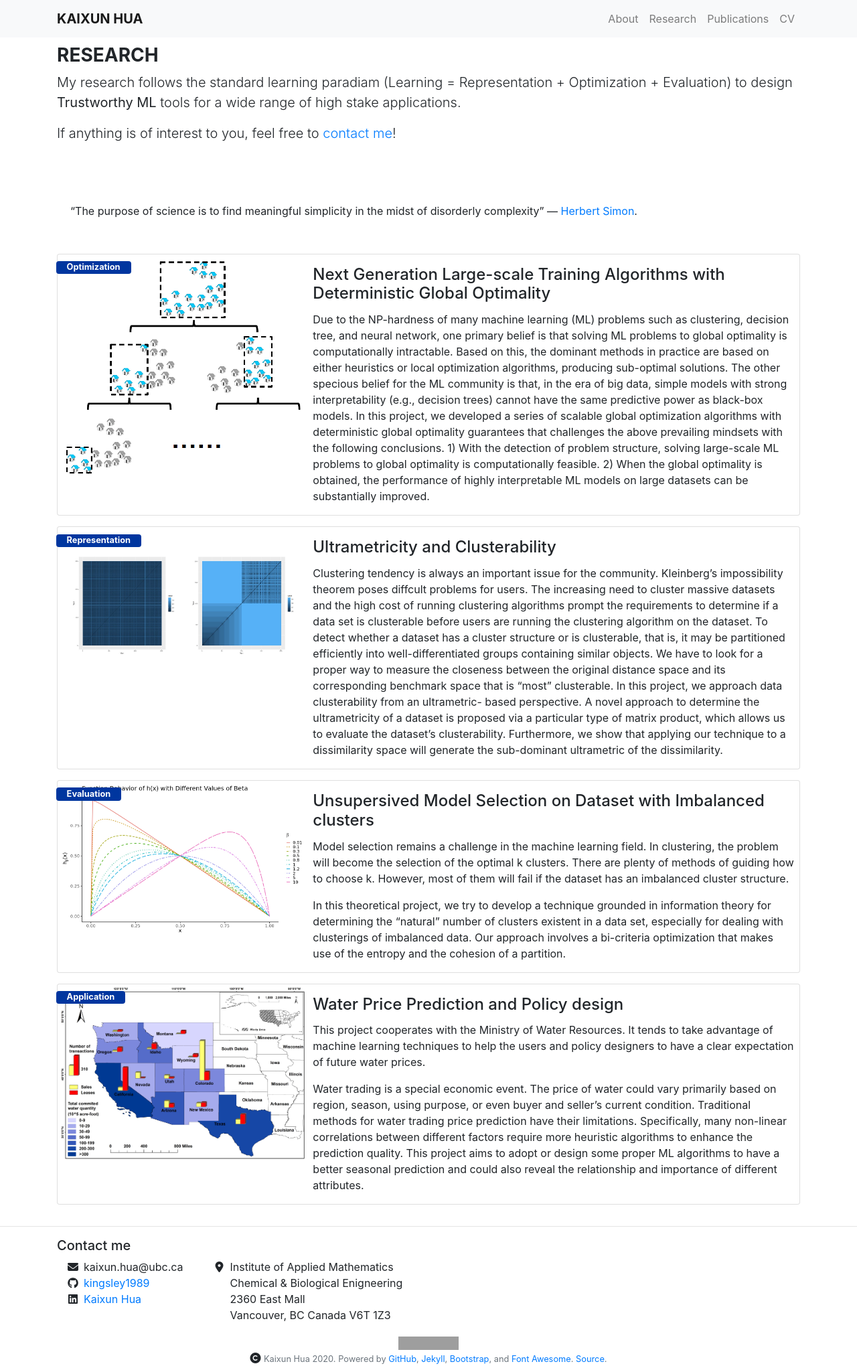
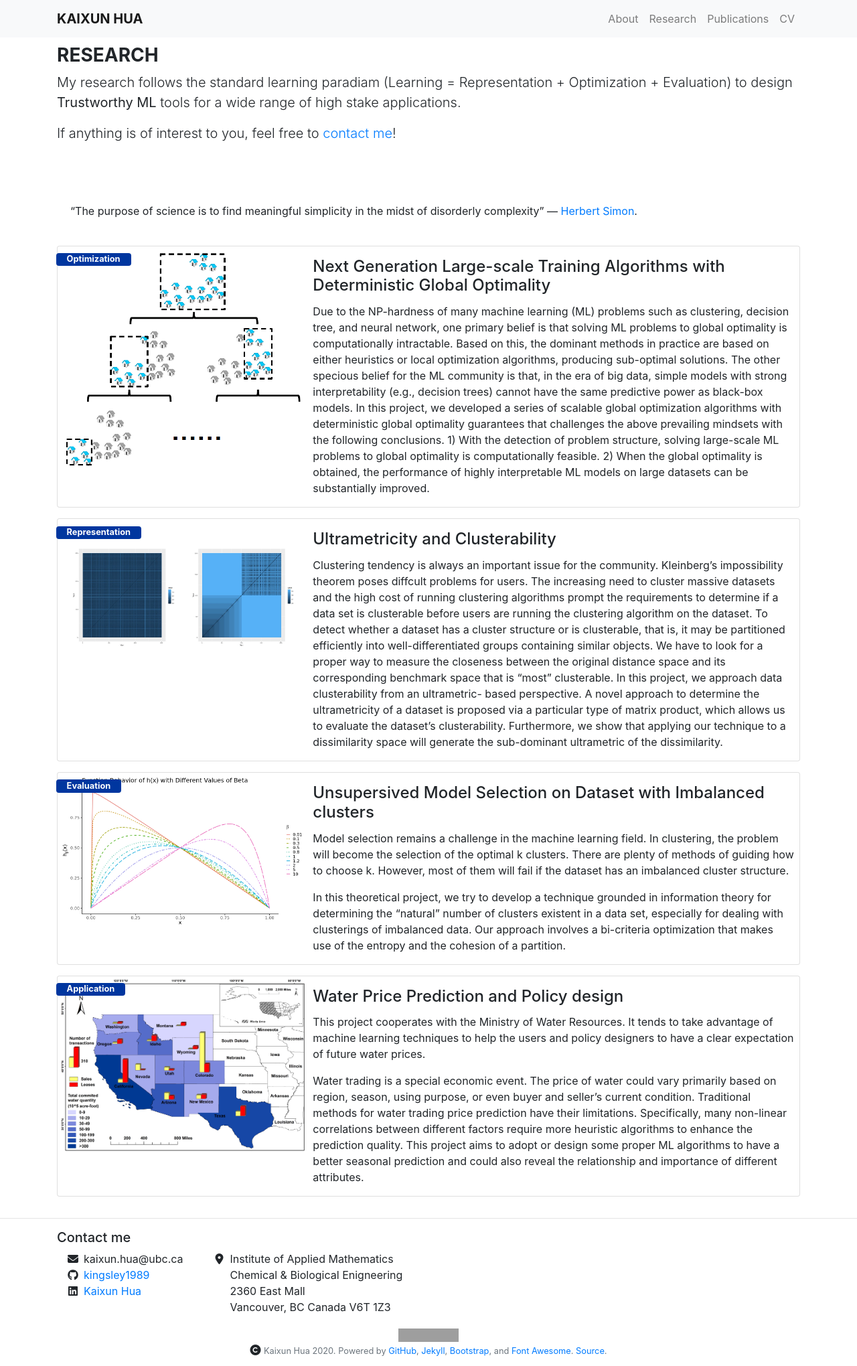
Before and after one commit to kingsley1989/kingsley1989.github.io, a Jekyll site: the page built from _pages/research.md, in a window 1280 px wide. Shown: the whole page at 67% size. Built offline with Jekyll 4.4.1, drawn with Linux system fonts in a browser that asks for light colours; nearby versions of some CDN libraries; grey boxes are pictures that could not be loaded.

Commit message:
research layout

```diff
--- a/_layouts/research.html
+++ b/_layouts/research.html
@@ -16,7 +16,7 @@ layout: default
   <!-- This row gives a research overview. -->
   <div class="row">
     <div class="col">
-      <div class="card mb-3 border-0">
+      <div class="card mb-1 border-0">
         <div class="card-body">
           <!-- <h4 class="card-title">Overview</h4> -->
           <p class="card-text"> {{ page.overview | markdownify }} </p>
```
